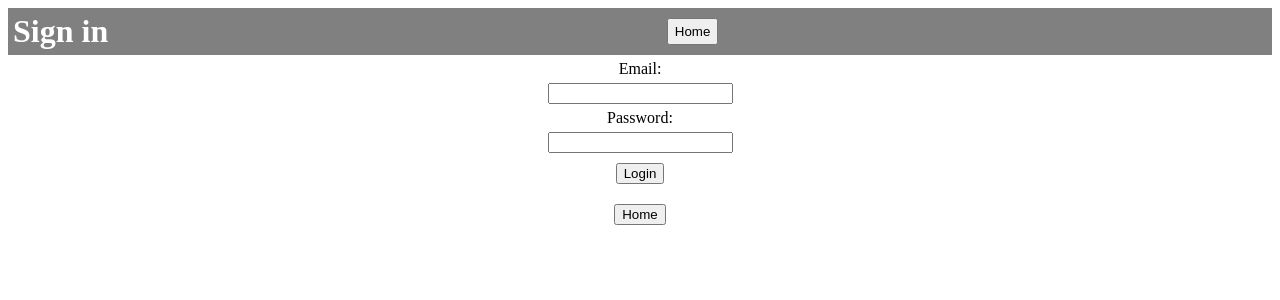
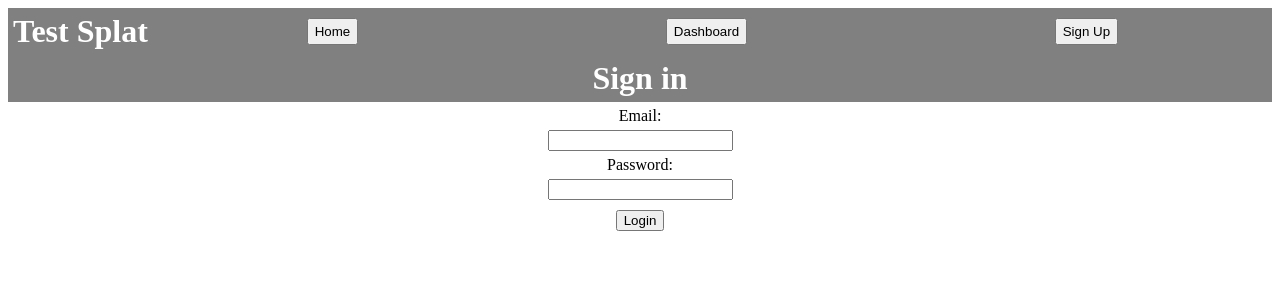
Before and after one commit to JorgenJohansen/test-splat, a Vue app: page /login in a window 1280 px wide. Shown: the top 300 px of the page. Built offline with nearby package versions, Linux system fonts and the light colour scheme.

Commit message:
#13 conditional rendering with route props support

```diff
--- a/src/components/Header.vue
+++ b/src/components/Header.vue
@@ -2,12 +2,14 @@
   <div>
     <div id="header">
       <h1>Test Splat</h1>
-    <router-link to="/" tag="button">Home</router-link>
-    <router-link to="/dashboard" tag="button">Dashboard</router-link>
-    <router-link to="/login" tag="button">Login</router-link>
-    <router-link to="/signup" tag="button" >Sign Up</router-link>
-    <router-link v-if="false" to="/" tag="button">Logout</router-link>
+    <router-link v-if="status[0]" to="/" tag="button">Home</router-link>
+    <router-link v-if="status[1]" to="/dashboard" tag="button">Dashboard</router-link>
+    <router-link v-if="status[2]" to="/login" tag="button">Login</router-link>
+    <router-link v-if="status[3]" to="/signup" tag="button" >Sign Up</router-link>
+    <router-link v-if="status[4]" to="/" tag="button">Logout</router-link>
+    <h3 v-if="status[5]">JJ</h3>
     </div>
+
 
 
     <router-view></router-view>
@@ -18,12 +20,7 @@
 
 
 export default {
-  props:[{
-    renderHome: status.renderHome,
-    renderLogin: status.renderLogin,
-    renderSignup: status.renderSignup,
-    renderLogout: status.renderLogout,
-  }],
+  props:['status'],
 
   data(){
       return{
--- a/src/components/Missing.vue
+++ b/src/components/Missing.vue
@@ -13,6 +13,11 @@ import Header from './Header';
 export default {
     components:{
         Header,
+    },
+    data(){
+        return{
+            status: this.$route.params,
+        }
     }
 }
 </script>
--- a/src/components/views/Dashboard.vue
+++ b/src/components/views/Dashboard.vue
@@ -1,7 +1,8 @@
 <template>
   <div id="app">
-    <app-header></app-header>
+    <Header v-bind:status="[renderHome,renderDashboard,renderLogin,renderSignup,renderLogout,renderUser]"/>
      <h1>Dashboard</h1>
+
      <div class="wrapper">
        <div class="link" v-for="splat in splats" :key="splat.title">
          <router-link :to="{
@@ -16,6 +17,26 @@
 
 import Header from '../Header';
 export default {
+  props:{
+    renderHome:{
+      type:Boolean
+    },
+    renderDashboard:{
+      type:Boolean
+    },
+    renderLogin:{
+      type:Boolean
+    },
+    renderSignup:{
+      type:Boolean
+    },
+    renderLogout:{
+      type:Boolean
+    },
+    renderUser:{
+      type:Boolean
+    },
+  },
   data(){
       return{
           splats:[
@@ -39,7 +60,7 @@ export default {
       }
     },
   components: {
-    'app-header': Header,
+    Header,
   },
   methods:{
 
--- a/src/components/views/Home.vue
+++ b/src/components/views/Home.vue
@@ -1,11 +1,13 @@
 <template>
   <div id="home">
-    <Header v-bind="status" />
+    <Header v-bind:status="[renderHome,renderDashboard,renderLogin,renderSignup,renderLogout,renderUser]" />
+
     <h1>Hi and welcome to this test project</h1>
     <h3>Info</h3>
     <p>To use this application you can go to <router-link to="/dashboard/splat">this link</router-link> to view notes and links.</p>
     <p>If you want to create your own links/notes within your own dashboard,
         you have to signup or login.</p>
+
     <Footer />
     <router-view></router-view>
   </div>
@@ -17,15 +19,29 @@ import Header from '../Header';
 import Footer from '../Footer';
 export default {
 
+  props:{
+    renderHome:{
+      type:Boolean
+    },
+    renderDashboard:{
+      type:Boolean
+    },
+    renderLogin:{
+      type:Boolean
+    },
+    renderSignup:{
+      type:Boolean
+    },
+    renderLogout:{
+      type:Boolean
+    },
+    renderUser:{
+      type:Boolean
+    },
+  },
+
   data(){
       return{
-        status:{
-          renderHome: false,
-          renderlogin: true,
-          renderSignup: true,
-          renderLogout: false,
-        }
-
 
       }
     },
--- a/src/components/views/Login.vue
+++ b/src/components/views/Login.vue
@@ -1,8 +1,8 @@
 <template>
   <div>
+      <Header v-bind:status="[renderHome,renderDashboard,renderLogin,renderSignup,renderLogout,renderUser]" />
       <div class="navbar">
         <h1>Sign in</h1>
-        <router-link to="/" tag="button">Home</router-link>
       </div>
 
 
@@ -12,16 +12,35 @@
          <label>Password: </label>
          <input type="password" v-model="password" />
          <button>Login</button>
-         <router-link to="/" tag="button">Home</router-link>
 
      </form>
   </div>
 </template>
 
 <script>
-
+import Header from '../Header';
 
 export default {
+  props:{
+    renderHome:{
+      type:Boolean
+    },
+    renderDashboard:{
+      type:Boolean
+    },
+    renderLogin:{
+      type:Boolean
+    },
+    renderSignup:{
+      type:Boolean
+    },
+    renderLogout:{
+      type:Boolean
+    },
+    renderUser:{
+      type:Boolean
+    },
+  },
   data(){
       return{
           email:"",
@@ -29,7 +48,7 @@ export default {
       }
     },
   components: {
-
+    Header,
   }
 }
 </script>
--- a/src/components/views/Signup.vue
+++ b/src/components/views/Signup.vue
@@ -1,6 +1,9 @@
 <template>
-  <div id="app">
-     <h1>Sign up</h1>
+  <div>
+    <Header v-bind:status="[renderHome,renderDashboard,renderLogin,renderSignup,renderLogout,renderUser]" />
+     <div class="navbar">
+        <h1>Sign up</h1>
+      </div>
      <form>
          <label>Name: </label>
          <input required type="text" v-model="name" />
@@ -10,16 +13,36 @@
          <input required type="email" v-model="email" />
          <label>Password: </label>
          <input required type="password" v-model="password" />
-         <button>Register user</button>
+         <button>Register {{name}}</button>
 
      </form>
   </div>
 </template>
 
 <script>
-
+import Header from '../Header';
 
 export default {
+  props:{
+    renderHome:{
+      type:Boolean
+    },
+    renderDashboard:{
+      type:Boolean
+    },
+    renderLogin:{
+      type:Boolean
+    },
+    renderSignup:{
+      type:Boolean
+    },
+    renderLogout:{
+      type:Boolean
+    },
+    renderUser:{
+      type:Boolean
+    },
+  },
   data(){
       return{
           name: "",
@@ -29,7 +52,7 @@ export default {
       }
     },
   components: {
-
+    Header,
   },
   methods:{
     makeUser: function(){
@@ -66,4 +89,10 @@ button{
   margin:  10px auto;
 }
 
+.navbar{
+  display: flex;
+  background: grey;
+  justify-content: space-evenly;
+}
+
 </style>
--- a/src/components/views/Splat.vue
+++ b/src/components/views/Splat.vue
@@ -1,6 +1,6 @@
 <template>
   <div id="app">
-    <Header />
+    <Header v-bind:status="[renderHome,renderDashboard,renderLogin,renderSignup,renderLogout,renderUser]"/>
 
    <h2>{{$route.params.id}}</h2>
    <div class="add">
@@ -30,7 +30,26 @@ import Links from '../Links';
 import Header from '../Header';
 
 export default {
-  props:['splat'],
+  props:{
+    renderHome:{
+      type:Boolean
+    },
+    renderDashboard:{
+      type:Boolean
+    },
+    renderLogin:{
+      type:Boolean
+    },
+    renderSignup:{
+      type:Boolean
+    },
+    renderLogout:{
+      type:Boolean
+    },
+    renderUser:{
+      type:Boolean
+    },
+  },
   data(){
       return{
           title: "My brilliant splat",
--- a/src/main.js
+++ b/src/main.js
@@ -15,14 +15,109 @@ Vue.config.productionTip = false;
 Vue.use(VueRouter);
 
 const routes = [
-  {path:'/', name: "Home", component: Home},
-  {path:'/signup', name: "Signup", component: Signup},
-  {path:'/login', name: "Login", component: Login},
-  {path:'/dashboard', name: "Dashboard", component: Dashboard},
-  {path:'/dashboard/splat/:id', name: "Splat", component: Splat},
-  {path:'/note', name: "NoteForm", component: NoteForm},
-  {path:'/link', name: "LinkForm", component: LinkForm},
-  {path:'*', component: Missing}
+  {
+    path:'/',
+    name: "Home",
+    component: Home,
+    props:{
+      renderHome: true,
+      renderDashboard: true,
+      renderLogin: true,
+      renderSignup: true,
+      renderLogout: false,
+      renderUser: false,
+    }
+  },
+  {
+    path:'/signup',
+    name: "Signup",
+    component: Signup,
+    props:{
+      renderHome: true,
+      renderDashboard: true,
+      renderLogin: true,
+      renderSignup: false,
+      renderLogout: false,
+      renderUser: false,
+    }
+  },
+  {
+    path:'/login',
+    name: "Login",
+    component: Login,
+    props:{
+      renderHome: true,
+      renderDashboard: true,
+      renderLogin: false,
+      renderSignup: true,
+      renderLogout: false,
+      renderUser: false,
+    }
+  },
+  {
+    path:'/dashboard',
+    name: "Dashboard",
+    component: Dashboard,
+    props:{
+      renderHome: true,
+      renderDashboard: true,
+      renderLogin: false,
+      renderSignup: false,
+      renderLogout: true,
+      renderUser: true,
+    }
+  },
+  {
+    path:'/dashboard/splat/:id',
+    name: "Splat",
+    component: Splat,
+    props:{
+      renderHome: true,
+      renderDashboard: true,
+      renderLogin: false,
+      renderSignup: false,
+      renderLogout: true,
+      renderUser: true,
+    }
+  },
+  {
+    path:'/note',
+    name: "NoteForm",
+    component: NoteForm,
+    props:{
+      renderHome: true,
+      renderDashboard: true,
+      renderLogin: false,
+      renderSignup: false,
+      renderLogout: true,
+      renderUser: true,
+    }
+  },
+  {
+    path:'/link',
+    name: "LinkForm",
+    component: LinkForm,
+    props:{
+      renderHome: true,
+      renderDashboard: true,
+      renderLogin: false,
+      renderSignup: false,
+      renderLogout: true,
+      renderUser: true,
+    }
+  },
+  {
+    path:'*',
+    component: Missing,
+    props:{
+      renderHome: true,
+      renderDashboard: false,
+      renderLogin: false,
+      renderSignup: false,
+      renderLogout: false,
+      renderUser: false,
+    }
+  },
 ];
 
 const router = new VueRouter({
```
